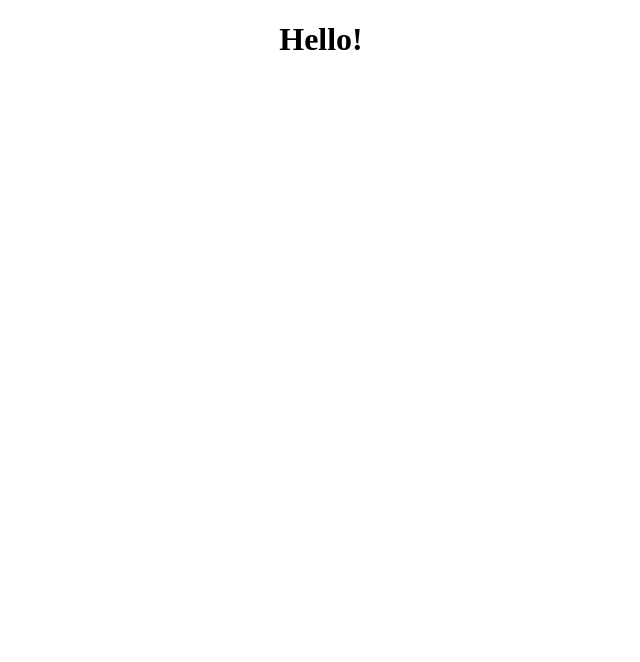
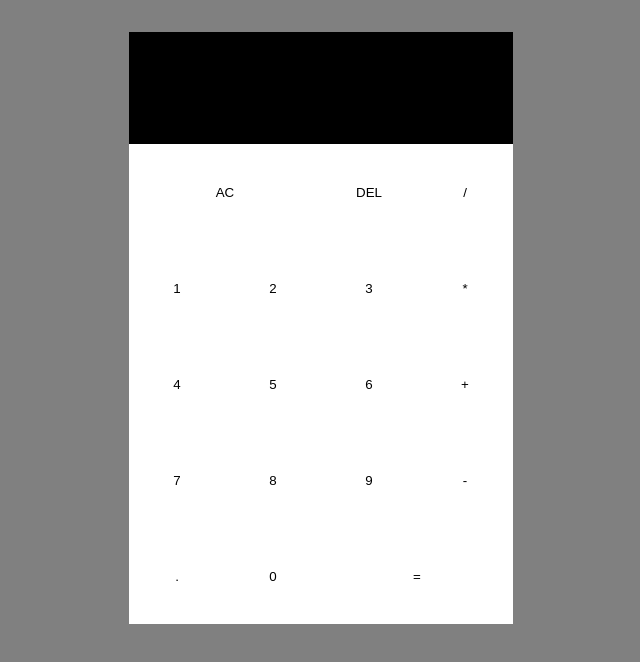
Before and after one commit to jerenteria/react_calculator, a React (Create React App) app in the folder react-calculator/: page / in a window 1280 px wide. Shown: the top 662 px of the page, without its empty margins (319-959 px from the left). Built offline with nearby package versions, Linux system fonts and the light colour scheme.

Commit message:
restarted the project

```diff
--- a/react-calculator/src/App.css
+++ b/react-calculator/src/App.css
@@ -1,38 +1,56 @@
-.App {
-  text-align: center;
+/* select all before and after elements */
+*, *::before, *::after {
+  box-sizing: border-box;
 }
 
-.App-logo {
-  height: 40vmin;
-  pointer-events: none;
+body {
+  margin: 0;
+  background:gray;
 }
 
-@media (prefers-reduced-motion: no-preference) {
-  .App-logo {
-    animation: App-logo-spin infinite 20s linear;
-  }
+.calculator-grid {
+  display: grid;
+  margin-top: 2rem;
+  justify-content: center;
+  grid-template-columns: repeat(4, 6rem);
+  grid-template-rows: minmax(7rem, auto) repeat(5, 6rem);
 }
 
-.App-header {
-  background-color: #282c34;
-  min-height: 100vh;
+.calculator-grid > button {
+  cursor: pointer;
+  font-size: 2;
+  border: 1px solid white;
+  outline: none;
+  background-color: white;
+}
+
+.calculator-grid > button:hover,
+.calculator-grid > button:focus {
+  background-color: lightgray;
+}
+
+.span-two {
+  grid-column: span 2;
+}
+
+.output {
+  grid-column: 1 / -1;
+  background-color: black;
   display: flex;
   flex-direction: column;
-  align-items: center;
-  justify-content: center;
-  font-size: calc(10px + 2vmin);
-  color: white;
+  align-items: flex-end;
+  justify-content: space-around;
+  padding: .75rem;
+  word-wrap: break-word;
+  word-break: break-all;
 }
 
-.App-link {
-  color: #61dafb;
+.output .previous-operand {
+  color: white;
+  font: 1.5rem;
 }
 
-@keyframes App-logo-spin {
-  from {
-    transform: rotate(0deg);
-  }
-  to {
-    transform: rotate(360deg);
-  }
+.output .current-operand {
+  color: white;
+  font-size: 2.5rem;
 }
--- a/react-calculator/src/App.js
+++ b/react-calculator/src/App.js
@@ -1,9 +1,53 @@
+import React, { useReducer } from 'react';
 import './App.css';
+import DigitButton from "./components/DigitButton";
+
+
+export const ACTIONS = {
+  ADD_DIGIT: 'add-digit',
+  CHOOSE_OPERATION: 'choose-operation',
+  CLEAR: 'clear',
+  DELETE_DIGIT: 'delete-digit',
+  EVALUATE: 'evaluate'
+}
+
+function reducer(state, {type, payload}) {
+  switch(type) {
+    case ACTIONS.ADD_DIGIT:
+      return {
+        ...state,
+        currentOperand: `${state.currentOperand || ""} ${payload.digit}`,
+      }
+  }
+}
 
 function App() {
+  const [{ currentOperand, previousOperand, operation }, dispatch] = useReducer(reducer, [])
+
   return (
-    <div className="App">
-      <h1>Hello!</h1>
+    <div className="calculator-grid">
+      <div className="output">
+        <div className="previous-operand">{previousOperand}</div>
+  <div className="current-oprand">{currentOperand}</div>
+      </div>
+      <button className="span-two">AC</button>
+      <button>DEL</button>
+      <DigitButton digit="/" dispatch={dispatch} />
+      <button>1</button>
+      <button>2</button>
+      <button>3</button>
+      <button>*</button>
+      <button>4</button>
+      <button>5</button>
+      <button>6</button>
+      <button>+</button>
+      <button>7</button>
+      <button>8</button>
+      <button>9</button>
+      <button>-</button>
+      <button>.</button>
+      <button>0</button>
+      <button className="span-two">=</button>
     </div>
   );
 }
--- a/react-calculator/src/components/Calculator.module.css
+++ /dev/null
@@ -1,13 +0,0 @@
-body {
-    display: flex;
-    align-items: center;
-    justify-content: center;
-    overflow: hidden;
-}
-
-.Calculator {
-    width: 400px;
-    height: 300px;
-    position: relative;
-    margin: 25px;
-}
--- /dev/null
+++ b/react-calculator/src/components/DigitButton.js
@@ -0,0 +1,9 @@
+import React from 'react';
+import { ACTIONS } from '../App';
+
+export default function DigitButton({ dispatch, digit }) {
+return <button onClick={() => dispatch({ type: ACTIONS.ADD_DIGIT, payload: { digit } })}
+>
+    {digit}
+</button>
+}
--- a/react-calculator/src/components/Keypad.module.css
+++ /dev/null
@@ -1,6 +0,0 @@
-.Keypad {
-    display: flex;
-    flex-wrap: wrap;
-    flex-direction: column;
-    height: 80%;
-}
```
Also changed, not shown: react-calculator/src/components/Button.js (deleted, +0 -15 lines), react-calculator/src/components/Button.module.css (deleted, +0 -26 lines), react-calculator/src/components/Calculator.js (deleted, +0 -40 lines), react-calculator/src/components/Display.js (deleted, +0 -12 lines), react-calculator/src/components/Display.module.css (deleted, +0 -9 lines), react-calculator/src/components/Keypad.js (deleted, +0 -13 lines), 1 other file (tests, documents, lock files or other folders).
